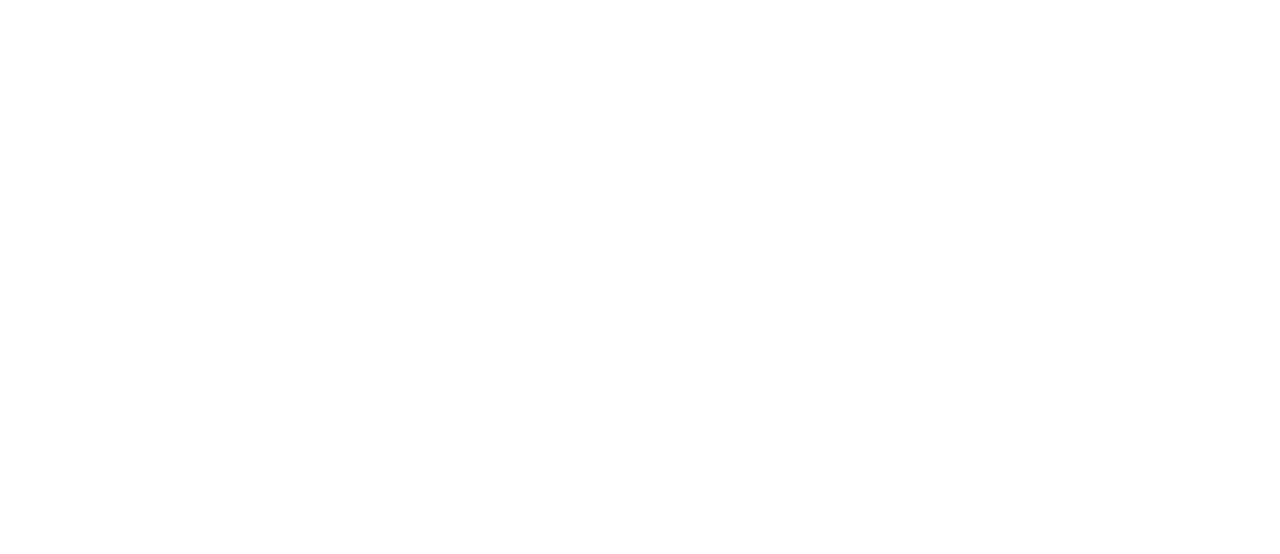
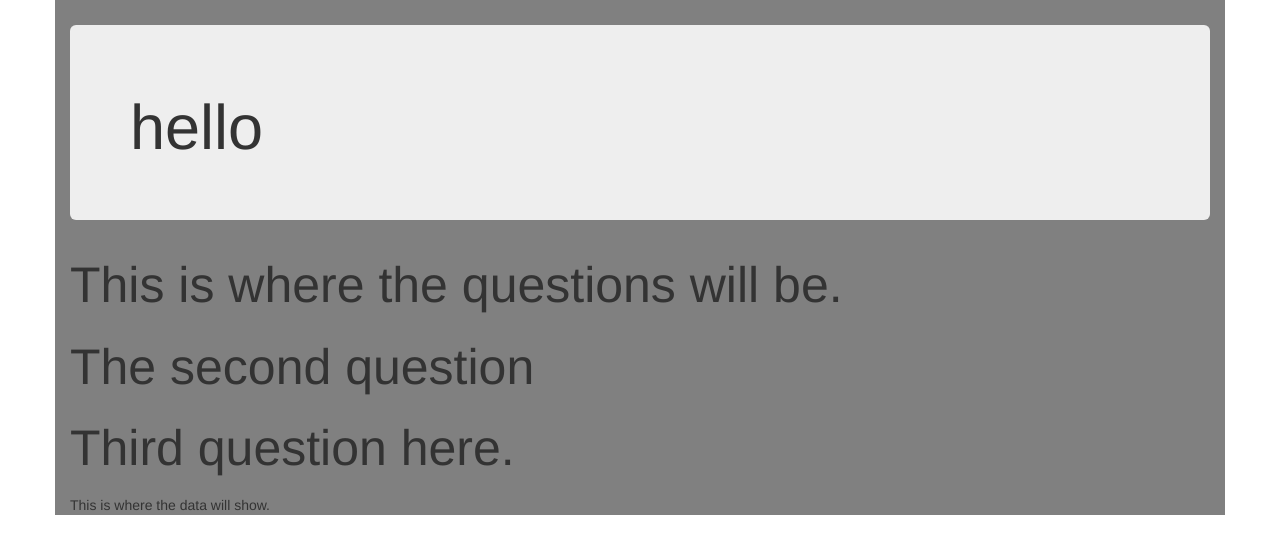
Before and after one commit to tachyla/fixmylife, a website: page public/index.html in a window 1280 px wide. Drawn offline with nearby package versions, Linux system fonts and the light colour scheme.

Commit message:
serve static files complete

```diff
--- /dev/null
+++ b/public/app.js
@@ -0,0 +1,8 @@
+console.log('hello');
+
+
+function getItems() {
+  $('.container').append('This is where the data will show.');
+}
+
+getItems();
--- a/public/index.html
+++ b/public/index.html
@@ -4,9 +4,20 @@
   <meta charset="UTF-8">
   <meta name="viewport" content="width=device-width, initial-scale=1.0">
   <meta http-equiv="X-UA-Compatible" content="ie=edge">
-  <title>Document</title>
+  <link rel="stylesheet" href="https://maxcdn.bootstrapcdn.com/bootstrap/3.3.7/css/bootstrap.min.css">
+  <link rel="stylesheet" href="styles.css">
+  <title>Fix My Life</title>
 </head>
 <body>
-
+  <div class="container">
+    <div class="jumbotron">
+      <h1>hello</h1>
+    </div>
+      <p>This is where the questions will be.</p>
+      <p>The second question</p>
+      <p>Third question here.</p>
+  </div>
+  <script src="https://ajax.googleapis.com/ajax/libs/jquery/3.2.1/jquery.min.js"></script>
+  <script src="app.js"></script>
 </body>
 </html>
--- /dev/null
+++ b/public/styles.css
@@ -0,0 +1,11 @@
+.container {
+  background-color: gray;
+}
+
+.jumbotron {
+  margin-top: 25px;
+}
+
+p {
+  font-size: 50px;
+}
--- a/routes/routes.js
+++ b/routes/routes.js
@@ -6,7 +6,7 @@ mongoose.Promise = global.Promise;
 const path = require('path');
 
 router.get('/', (req, res) => {
-  res.sendFile(path.join(__dirname, '../public', 'index.html'));
+  res.sendFile('index.html');
 });
 
 router.get('/item', (req, res) => {
--- a/server.js
+++ b/server.js
@@ -8,11 +8,11 @@ const app = express();
 app.use(bodyParser.json());
 mongoose.connect(DATABASE_URL);
 app.use(logger('combined'));
-app.use(express.static(__dirname + 'public'));
+app.use(express.static('public'));
 
 //route endpoints
 const router = require('./routes/routes');
-app.use('/', router);
+app.use(router);
 
 //Server functions
 let server;
```
